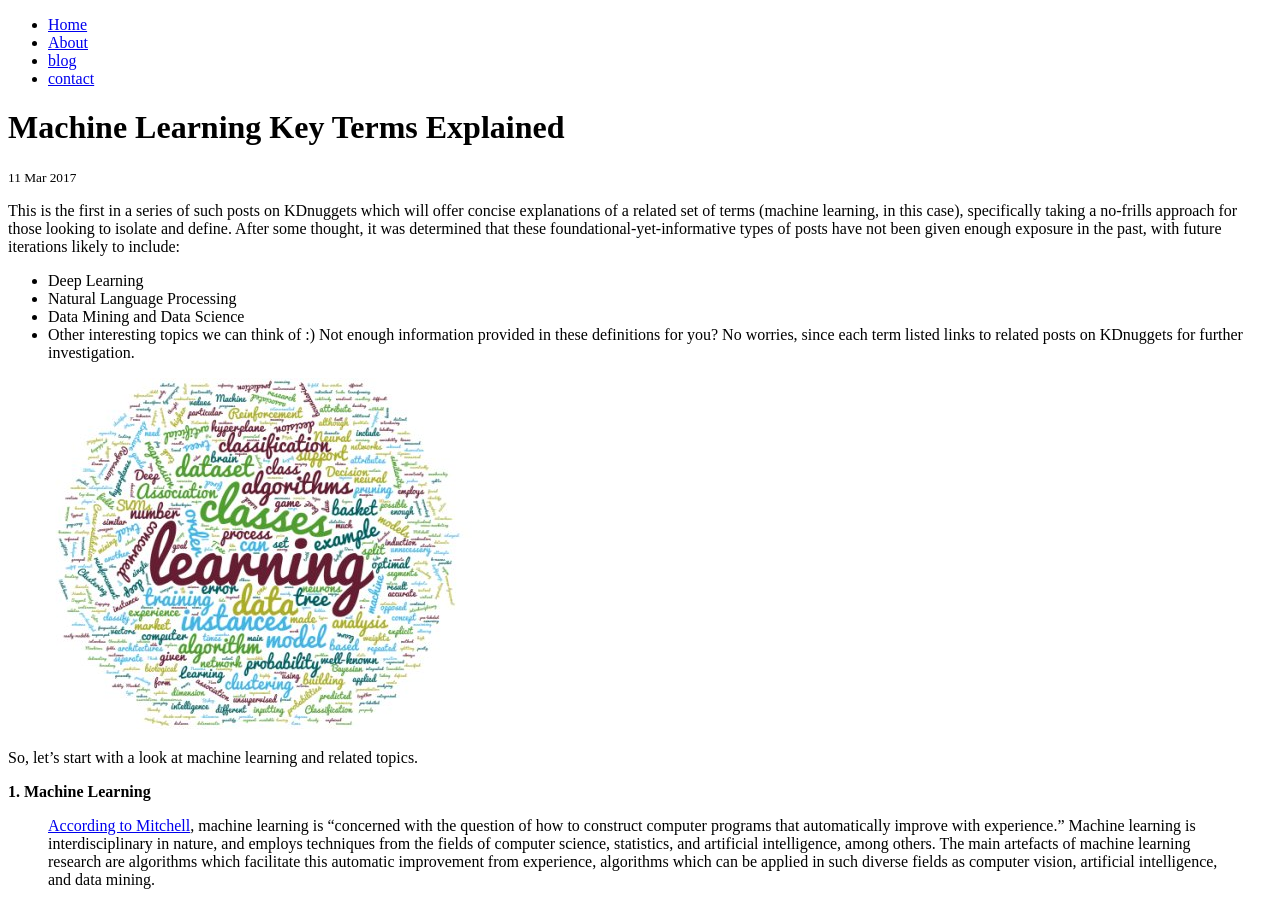
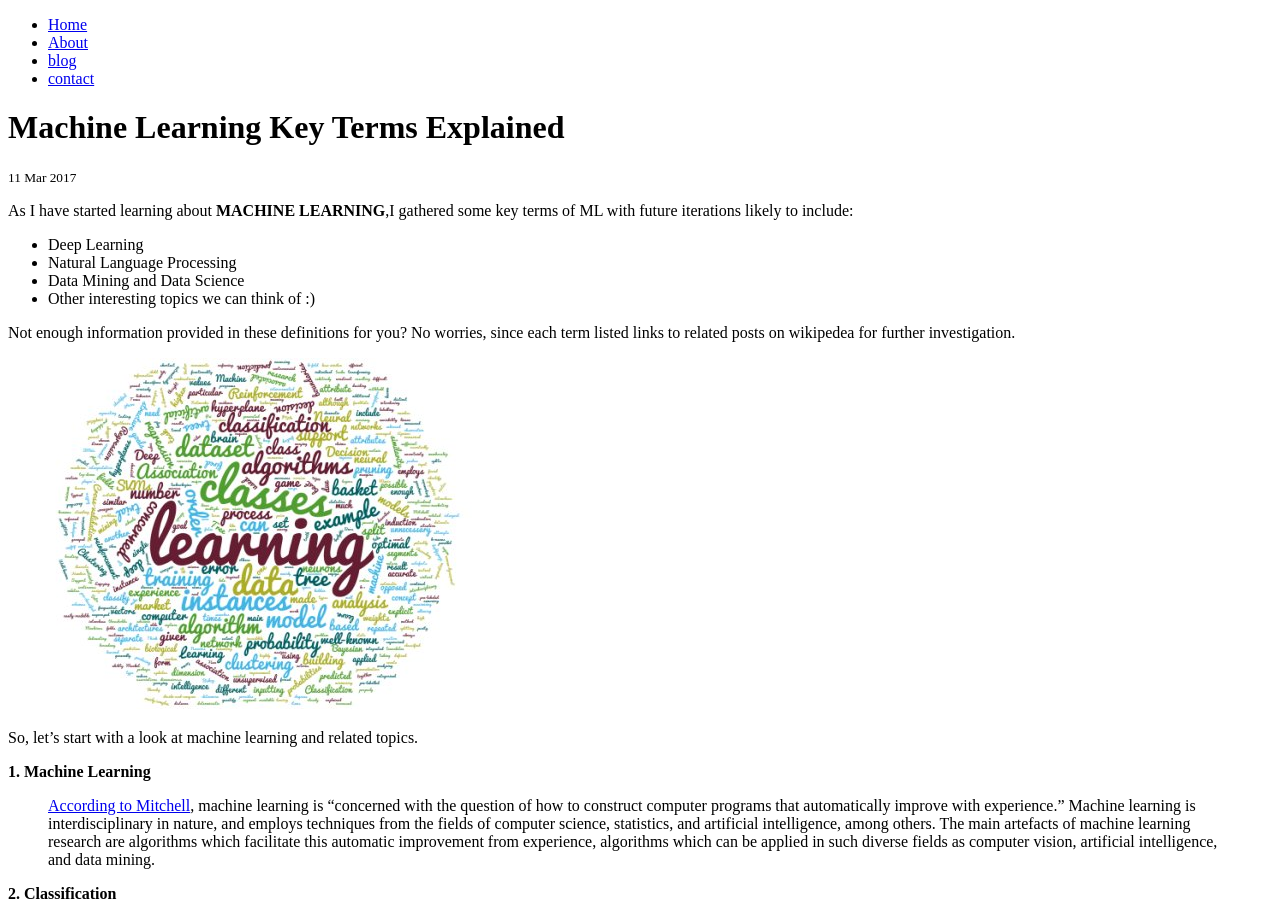
Before and after one commit to rahulkr7370/rahul10-pu.github.io, a Jekyll site: the page built from _posts/2017-03-11-Machine-learning-key-terms-explained.md, in a window 1280 px wide and 900 px high. Built offline with Jekyll 4.4.1, drawn with Linux system fonts in a browser that asks for light colours; our own code applies the rules of GitHub Pages for plain Markdown files; comment, search, counter and statistics services are not loaded.

Commit message:
Update 2017-03-11-Machine-learning-key-terms-explained.md

```diff
--- a/_posts/2017-03-11-Machine-learning-key-terms-explained.md
+++ b/_posts/2017-03-11-Machine-learning-key-terms-explained.md
@@ -1,10 +1,11 @@
-This is the first in a series of such posts on KDnuggets which will offer concise explanations of a related set of terms (machine learning, in this case), specifically taking a no-frills approach for those looking to isolate and define. After some thought, it was determined that these foundational-yet-informative types of posts have not been given enough exposure in the past, with future iterations likely to include:
+As I have started learning about **MACHINE LEARNING**,I gathered some key terms of ML with future iterations likely to include:
 
 * Deep Learning
 * Natural Language Processing
 * Data Mining and Data Science
 * Other interesting topics we can think of :)
-Not enough information provided in these definitions for you? No worries, since each term listed links to related posts on KDnuggets for further investigation.
+
+Not enough information provided in these definitions for you? No worries, since each term listed links to related posts on wikipedea for further investigation.
 
 ![ML wordcloud](/public/images/ml-wordcloud.jpg)
 
@@ -54,7 +55,7 @@ So, let's start with a look at machine learning and related topics.
 
 >Deep learning is a relatively new term, although it has existed prior to the dramatic uptick in online searches of late. Enjoying a surge in research and industry, due mainly to its incredible successes in a number of different areas, deep learning is the process of applying deep neural network technologies - that is, neural network architectures with multiple hidden layers of neurons - to solve problems. Deep learning is a process, like data mining, which employs deep neural network architectures, which are particular types of machine learning algorithms.
 
-![Deep learning](rahul10-pu.github.io/public/images/cnn-architecture.jpg)
+![Deep learning](/public/images/cnn-architecture.jpg)
 
 **10. Reinforcement Learning**
 
```
